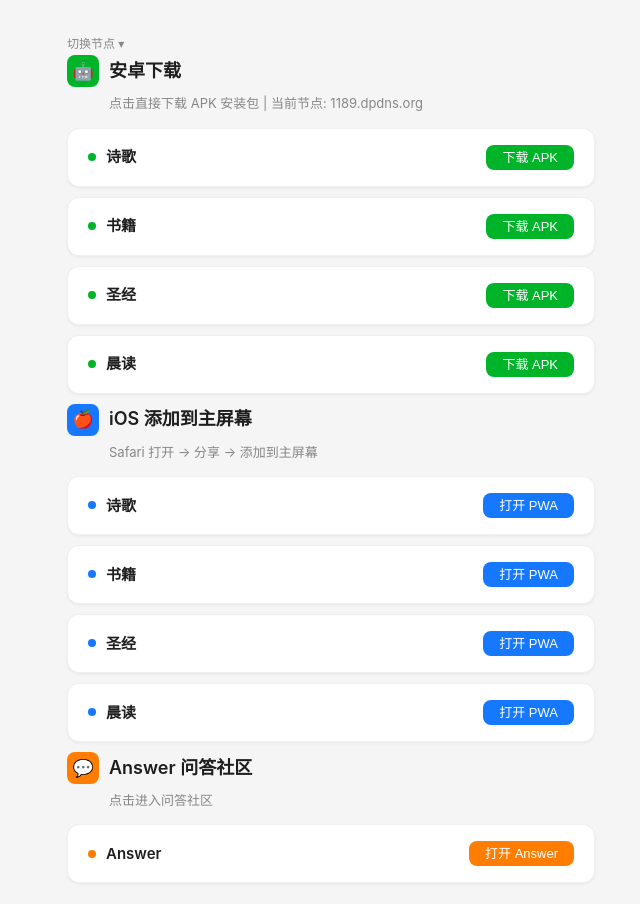
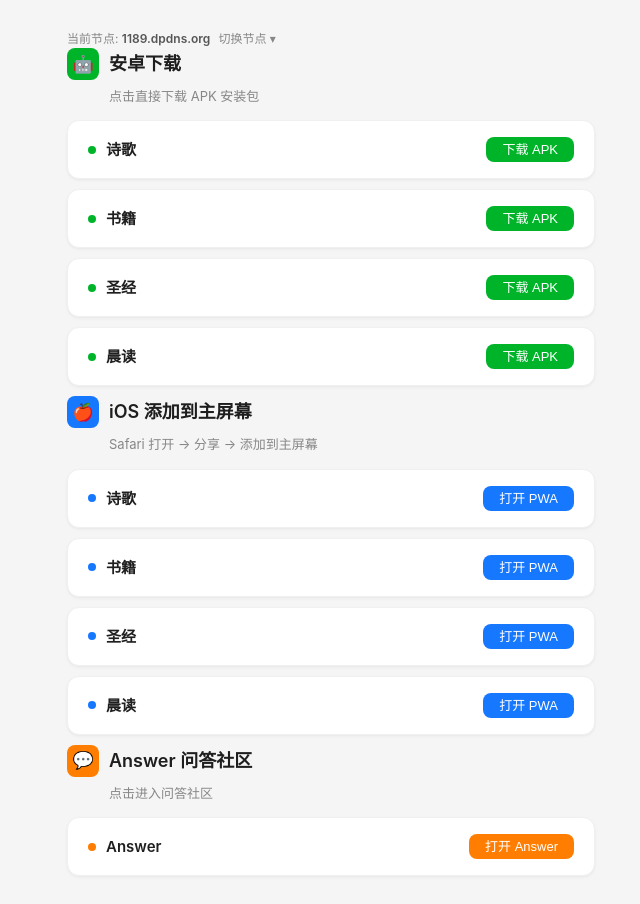
Before and after one commit to zhao-zg/city-gate, a website: page pages/cxapk/index.html in a window 1280 px wide. Shown: the whole page, without its empty margins (309-949 px from the left). Drawn offline with Linux system fonts and the light colour scheme; no server answers.

Commit message:
feat(node-switcher): 优化节点切换器显示，始终选取竞速最快的节点并更新当前节点信息

```diff
--- a/pages/cxapk/index.html
+++ b/pages/cxapk/index.html
@@ -94,14 +94,18 @@
   .app-action--answer:active{transform:scale(.97)}
 
   /* 节点切换器 */
-  .node-switcher{margin-top:6px}
+  .node-switcher{margin-top:6px;display:flex;align-items:center;gap:8px;flex-wrap:wrap}
+  .node-switcher-current{font-size:12px;color:var(--antd-text-secondary);line-height:1.5;white-space:nowrap}
+  .node-switcher-current .node-current-label{color:var(--antd-text-tertiary)}
+  .node-switcher-current .node-current-name{font-weight:600}
+  .node-switcher-current .node-current-latency{font-size:11px;opacity:.7}
   .node-switcher-toggle{
     font-size:12px;color:var(--antd-text-tertiary);cursor:pointer;
     background:none;border:none;padding:0;line-height:1.5;
     transition:color .2s;
   }
   .node-switcher-toggle:hover{color:var(--antd-text-secondary)}
-  .node-switcher-list{display:none;margin-top:8px;gap:6px;flex-wrap:wrap}
+  .node-switcher-list{display:none;width:100%;margin-top:4px;gap:6px;flex-wrap:wrap}
   .node-switcher-list.open{display:flex}
   .node-item{
     display:inline-flex;align-items:center;gap:4px;
@@ -124,6 +128,7 @@
 
 <div class="section">
   <div class="node-switcher">
+    <span class="node-switcher-current" id="node-current"><span class="node-current-label">当前节点:</span> <span class="node-current-name">测速中…</span></span>
     <button class="node-switcher-toggle" id="node-toggle">切换节点 ▾</button>
     <div class="node-switcher-list" id="node-list"></div>
   </div>
@@ -226,8 +231,8 @@
       var t = results[s];
       if (t !== undefined && t < bestTime) { bestTime = t; best = s; }
     });
-    // 优先用初始节点（当前域名/缓存），否则用竞速最快的
-    var suffix = initialSuffix || best;
+    // 始终选竞速最快的节点
+    var suffix = best;
     var latency = (results[suffix] != null && results[suffix] < 99999) ? results[suffix] : null;
     setCachedSuffix(suffix);
     return { suffix: suffix, latency: latency, results: results };
@@ -336,12 +341,8 @@
       answerBtn.textContent = '打开 Answer';
     }
     bindButtons(suffix);
-    // Show fastest suffix and latency
-    var hint = document.querySelector('.section-hint');
-    if (hint) {
-      var latencyText = (latency !== null && latency !== undefined && latency < 99999) ? ' (' + latency + 'ms)' : '';
-      hint.textContent += '  |  当前节点: ' + suffix + latencyText;
-    }
+    // 更新当前节点显示
+    updateNodeCurrent(suffix, latency);
     // Render node switcher
     renderNodeSwitcher(suffix, raceResults);
   });
@@ -385,6 +386,13 @@
   });
 }
 
+function updateNodeCurrent(suffix, latency) {
+  var el = document.getElementById('node-current');
+  if (!el) return;
+  var latencyText = (latency !== null && latency !== undefined && latency < 99999) ? ' <span class="node-current-latency">' + latency + 'ms</span>' : '';
+  el.innerHTML = '<span class="node-current-label">当前节点:</span> <span class="node-current-name">' + suffix + '</span>' + latencyText;
+}
+
 function switchNode(suffix) {
   setCachedSuffix(suffix);
   // 更新按钮绑定
@@ -393,16 +401,9 @@
   document.querySelectorAll('.node-item').forEach(function(el) {
     el.classList.toggle('active', el.getAttribute('data-suffix') === suffix);
   });
-  // 更新提示文字（只更新含"当前节点:"的 hint，避免误改 iOS 提示）
-  var latencyMs = (window._lastRaceResults && window._lastRaceResults[suffix] != null && window._lastRaceResults[suffix] < 99999)
-    ? ' (' + window._lastRaceResults[suffix] + 'ms)' : '';
-  document.querySelectorAll('.section-hint').forEach(function(hint) {
-    var text = hint.textContent;
-    var idx = text.indexOf('当前节点:');
-    if (idx !== -1) {
-      hint.textContent = text.substring(0, idx) + '当前节点: ' + suffix + latencyMs;
-    }
-  });
+  // 更新当前节点显示
+  var latency = (window._lastRaceResults && window._lastRaceResults[suffix] != null && window._lastRaceResults[suffix] < 99999) ? window._lastRaceResults[suffix] : null;
+  updateNodeCurrent(suffix, latency);
 }
 
 init();
```
